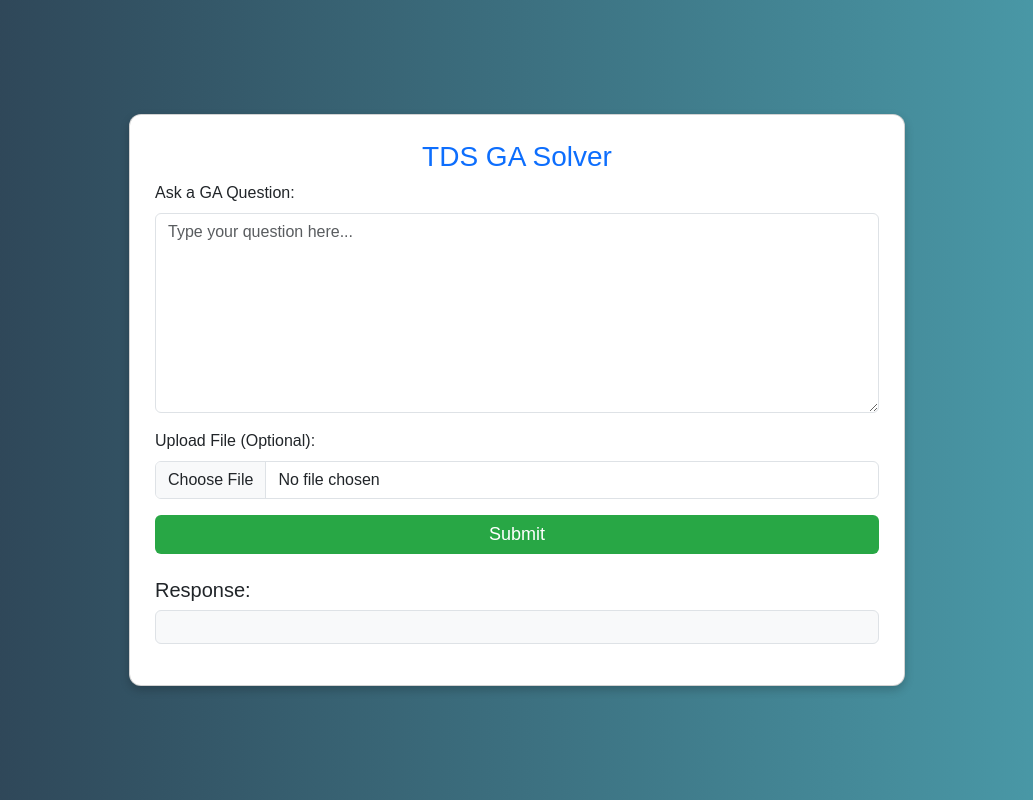
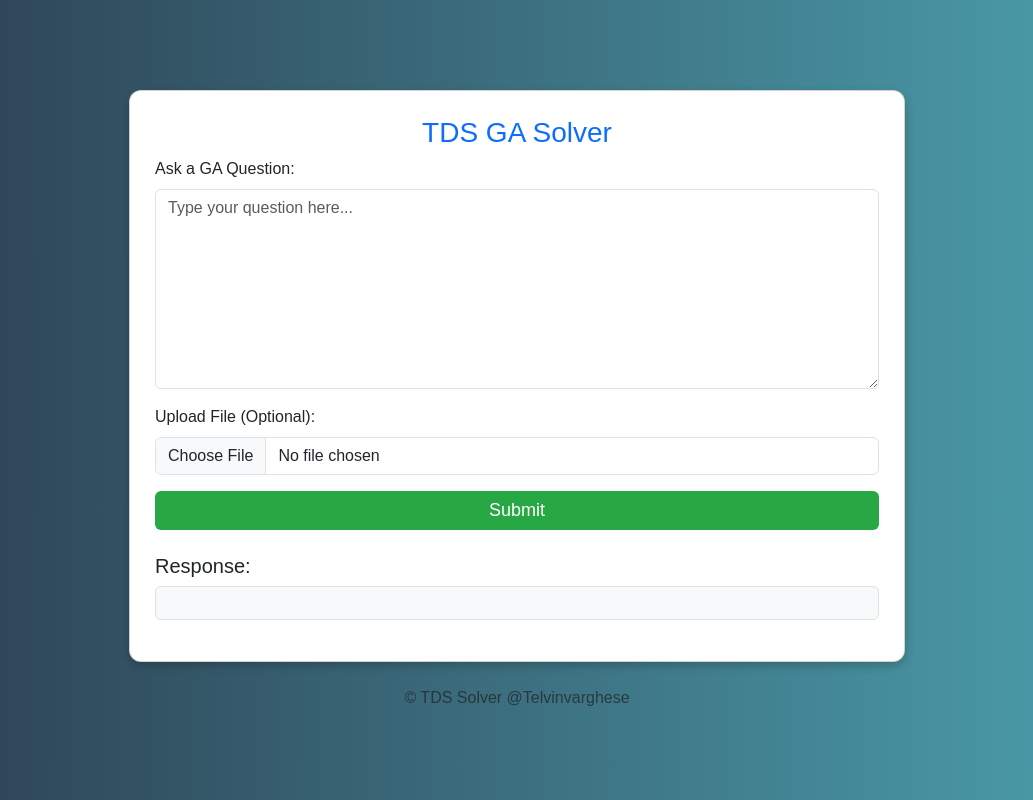
Before and after one commit to jayesh-bansal/TDSProject2FInal, a website: page index.html in a window 1280 px wide. Shown: the whole page, without its empty margins (123-1156 px from the left). Drawn offline with nearby package versions, Linux system fonts and the light colour scheme.

Commit message:
Add files via upload

```diff
--- a/index.html
+++ b/index.html
@@ -1,5 +1,6 @@
 <!DOCTYPE html>
 <html lang="en">
+
 <head>
     <meta charset="UTF-8">
     <meta name="viewport" content="width=device-width, initial-scale=1.0">
@@ -15,20 +16,24 @@
             align-items: center;
             padding: 20px;
         }
+
         .container {
             max-width: 800px;
             width: 100%;
         }
+
         .card {
             border-radius: 12px;
             padding: 25px;
             box-shadow: 0px 4px 10px rgba(0, 0, 0, 0.2);
             background: #fff;
         }
+
         textarea {
             resize: vertical;
             height: 200px;
         }
+
         .loading {
             display: none;
             border: 3px solid #fff;
@@ -38,24 +43,34 @@
             height: 18px;
             animation: spin 1s linear infinite;
         }
+
         @keyframes spin {
-            0% { transform: rotate(0deg); }
-            100% { transform: rotate(360deg); }
+            0% {
+                transform: rotate(0deg);
+            }
+
+            100% {
+                transform: rotate(360deg);
+            }
         }
+
         .error-message {
             color: red;
             font-weight: bold;
         }
+
         .btn-success {
             background-color: #28a745 !important;
             border: none;
             font-size: 18px;
         }
+
         .btn-success:hover {
             background-color: #218838 !important;
         }
     </style>
 </head>
+
 <body>
     <div class="container">
         <div class="card">
@@ -63,11 +78,13 @@
             <form id="tds-form">
                 <div class="mb-3">
                     <label for="question" class="form-label">Ask a GA Question:</label>
-                    <textarea class="form-control" id="question" name="question" placeholder="Type your question here..." rows="6" required></textarea>
+                    <textarea class="form-control" id="question" name="question"
+                        placeholder="Type your question here..." rows="6" required></textarea>
                 </div>
                 <div class="mb-3">
                     <label for="file" class="form-label">Upload File (Optional):</label>
-                    <input type="file" class="form-control" id="file" name="file" accept=".png,.json,.jsonl,.pdf,.xlsx,.csv,.zip,.jpg,.jpeg,.txt,.md,.webp">
+                    <input type="file" class="form-control" id="file" name="file"
+                        accept=".png,.json,.jsonl,.pdf,.xlsx,.csv,.zip,.jpg,.jpeg,.txt,.md,.webp">
                 </div>
                 <button type="submit" class="btn btn-success w-100 d-flex justify-content-center align-items-center">
                     Submit <span class="loading"></span>
@@ -77,6 +94,9 @@
                 <h5>Response:</h5>
                 <pre id="response" class="p-3 bg-light border rounded"></pre>
             </div>
+        </div>
+        <div class="text-center mt-4 text-muted">
+            &copy; TDS Solver @Telvinvarghese
         </div>
     </div>
 
@@ -130,4 +150,5 @@
 
     <script src="https://cdn.jsdelivr.net/npm/bootstrap@5.3.0/dist/js/bootstrap.bundle.min.js"></script>
 </body>
+
 </html>
```
